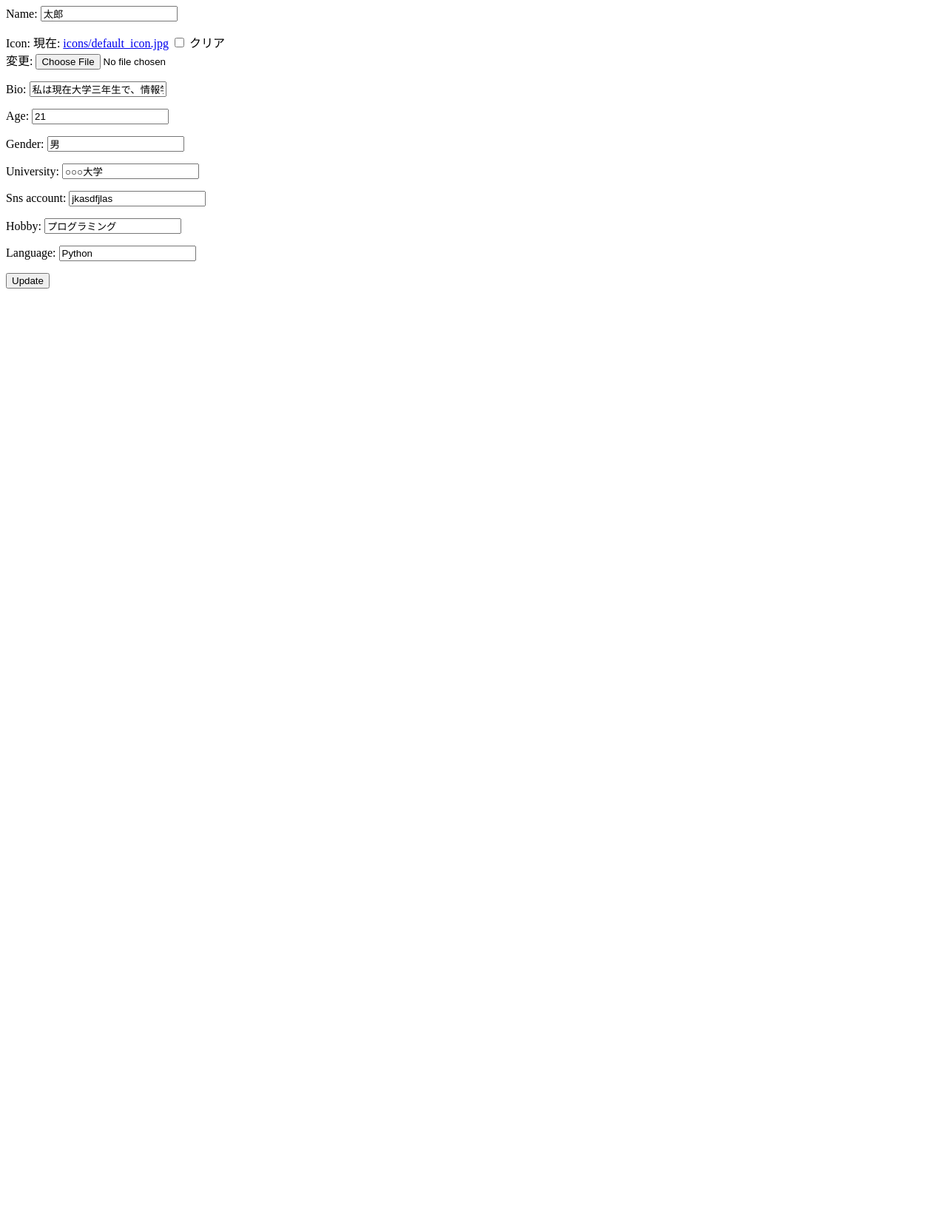
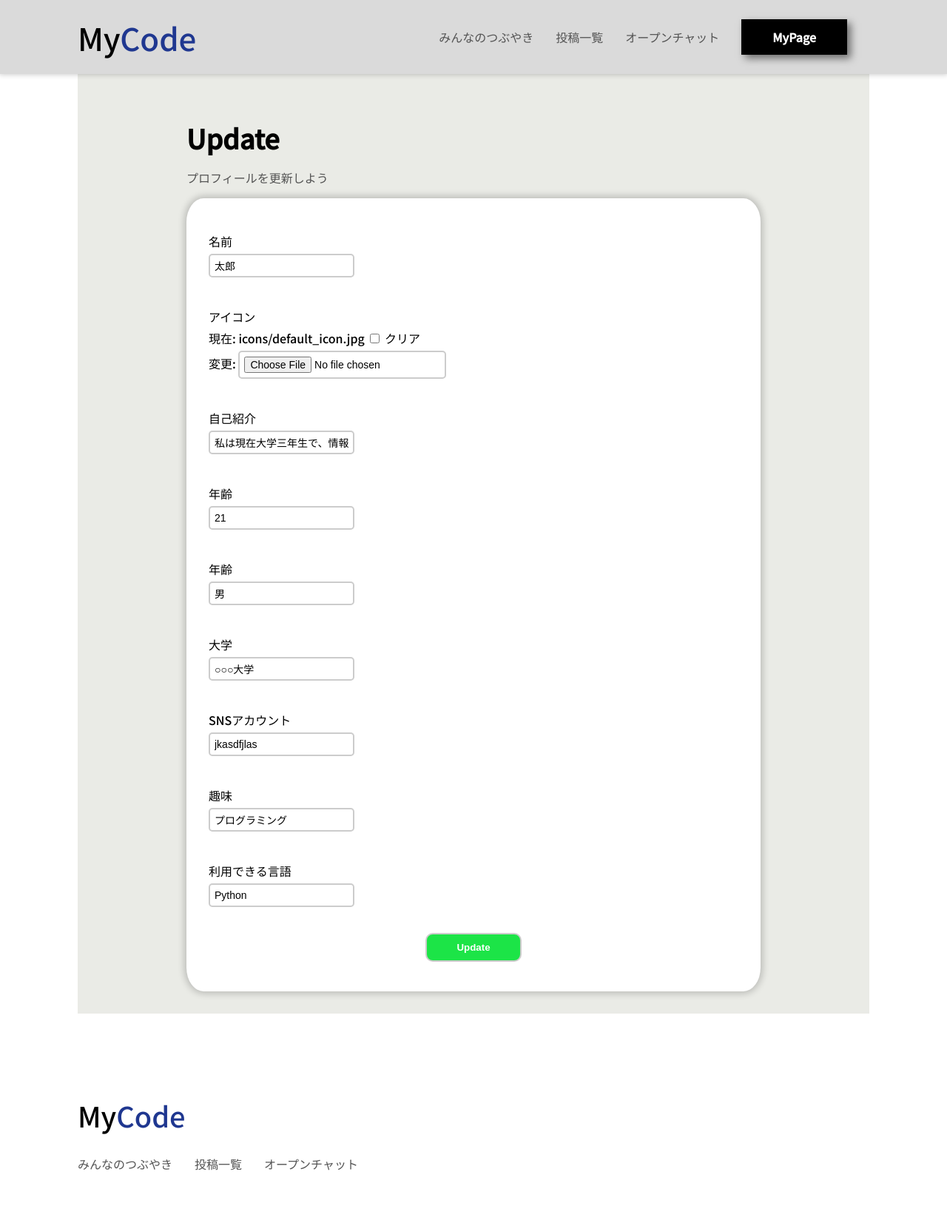
Before and after one commit to MahiroWatanabe/MyFirstApps_SNS, a Django app: page /myPage/1/update in a window 1280 px wide. Shown: the whole page at 74% size. Before the commit the page ends 390 px from the top, so only its background shows below. Run offline with Django 4.2, Linux system fonts and the light colour scheme; a user stored in the database is signed in; data comes from the database, SQL or seed files in the repository; some libraries are stand-ins or nearby versions; some web fonts are replaced.

Commit message:
myPage_update.htmlの編集　だいたい完成

```diff
--- a/MySNS/MyApp/templates/myPage_update.html
+++ b/MySNS/MyApp/templates/myPage_update.html
@@ -1,6 +1,70 @@
-<form method="post">
-    {% csrf_token %}
-    <input type="hidden" name="pk" value="{{ object.pk }}">
-    {{ form.as_p }}
-    <button type="submit" class="btn btn-primary">Update</button>
-    </form>
+{% extends 'base.html' %}
+{% load static %}
+
+{% block customcss %}
+  <link rel="stylesheet" href="{% static 'styles/update/myPage-update.css' %}">
+{% endblock customcss %}
+
+{% block main-content %}
+<section class="update">
+    <div class="update__inner">
+        <div class="update__container">
+            <div class="update__header">
+                <h2 class="main-title">Update</h2>
+                <p class="sub-title pickup__sub-title">プロフィールを更新しよう</p>
+            </div>
+            <div class="update__formContainer">
+                <div class="update__form">
+                    <form method="post">
+                        {% csrf_token %}
+                        <input type="hidden" name="pk" value="1">
+                        <div class="update__name">
+                            <p>名前</p>
+                            <input type="text" name="name" value="太郎" maxlength="15" id="id_name">
+                        </div>
+                        <div class="update__icon">
+                            <p>アイコン</p>
+                            現在: <a href="/media/icons/default_icon.jpg">icons/default_icon.jpg</a>
+                            <input class="update__checkbox" style="margin-bottom: 10px;" type="checkbox" name="icon-clear" id="icon-clear_id">
+                            <label for="icon-clear_id">クリア</label><br>
+                            変更:
+                            <input type="file" name="icon" accept="image/*" id="id_icon">
+                        </div>
+                        <div class="update__bio">
+                            <p>自己紹介</p>
+                            <input type="text" name="bio" value="私は現在大学三年生で、情報学科に所属しています。私はプログラミングに興味があり、これまでに多くのプログラミング言語を学んできました。私はWeb開発、アプリ開発、ゲーム開発などの分野に関心があり、さまざまなプロジェクトに挑戦してきました。私は新しい技術やフレームワークに興味があり、常に学習と成長に取り組んでいます。" maxlength="200" id="id_bio">
+                        </div>
+                        <div class="update__age">
+                            <p>年齢</p>
+                            <input type="number" name="age" value="21" id="id_age">
+                        </div>
+                        <div class="update__gender">
+                            <p>年齢</p>
+                            <input type="text" name="gender" value="男" maxlength="10" id="id_gender">
+                        </div>
+                        <div class="update__university">
+                            <p>大学</p>
+                            <input type="text" name="university" value="○○○大学" maxlength="50" id="id_university">
+                        </div>
+                        <div class="update__sns">
+                            <p>SNSアカウント</p>
+                            <input type="text" name="sns_account" value="jkasdfjlas" maxlength="50" id="id_sns_account">
+                        </div>
+                        <div class="update__hobby">
+                            <p>趣味</p>
+                            <input type="text" name="hobby" value="プログラミング" maxlength="50" id="id_hobby">
+                        </div>
+                        <div class="update__language">
+                            <p>利用できる言語</p>
+                            <input type="text" name="language" value="Python" maxlength="50" id="id_language">
+                        </div>
+                        <div class="update__btn">
+                            <button type="submit" class="btn btn-primary">Update</button>
+                        </div>
+                    </form>
+                </div>
+            </div>
+        </div>
+    </div>
+</section>
+{% endblock main-content %}
```
